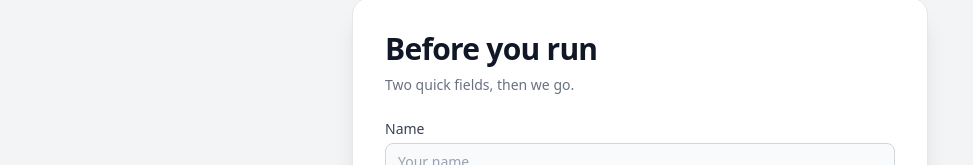
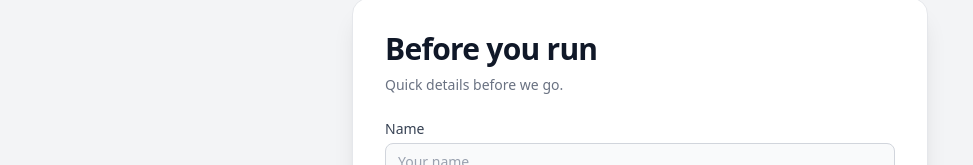
Before and after one commit to daniguzman73-netizen/citation-rush, a React (Vite) app: page / in a window 1280 px wide. Both pictures are taken after a click on the button "Press start →". Shown: the part 144-309 px from the top of the page, without its empty margins (0-973 px from the left). Built offline with nearby package versions, Linux system fonts and the light colour scheme; no server answers.

Commit message:
Intake: subhead 'Two quick fields, then we go.' -> 'Quick details before we go.'

```diff
--- a/src/screens/IntakeScreen.tsx
+++ b/src/screens/IntakeScreen.tsx
@@ -54,7 +54,7 @@ export default function IntakeScreen({ initial, onSubmit, onBack }: Props) {
         className="w-full max-w-xl bg-white rounded-2xl p-8 border border-gray-200 shadow-xl"
       >
         <h2 className="text-3xl font-bold tracking-tight text-gray-900">Before you run</h2>
-        <p className="mt-2 text-sm text-gray-500">Two quick fields, then we go.</p>
+        <p className="mt-2 text-sm text-gray-500">Quick details before we go.</p>
 
         <label className="block mt-6 text-sm font-medium text-gray-700">
           Name
```
